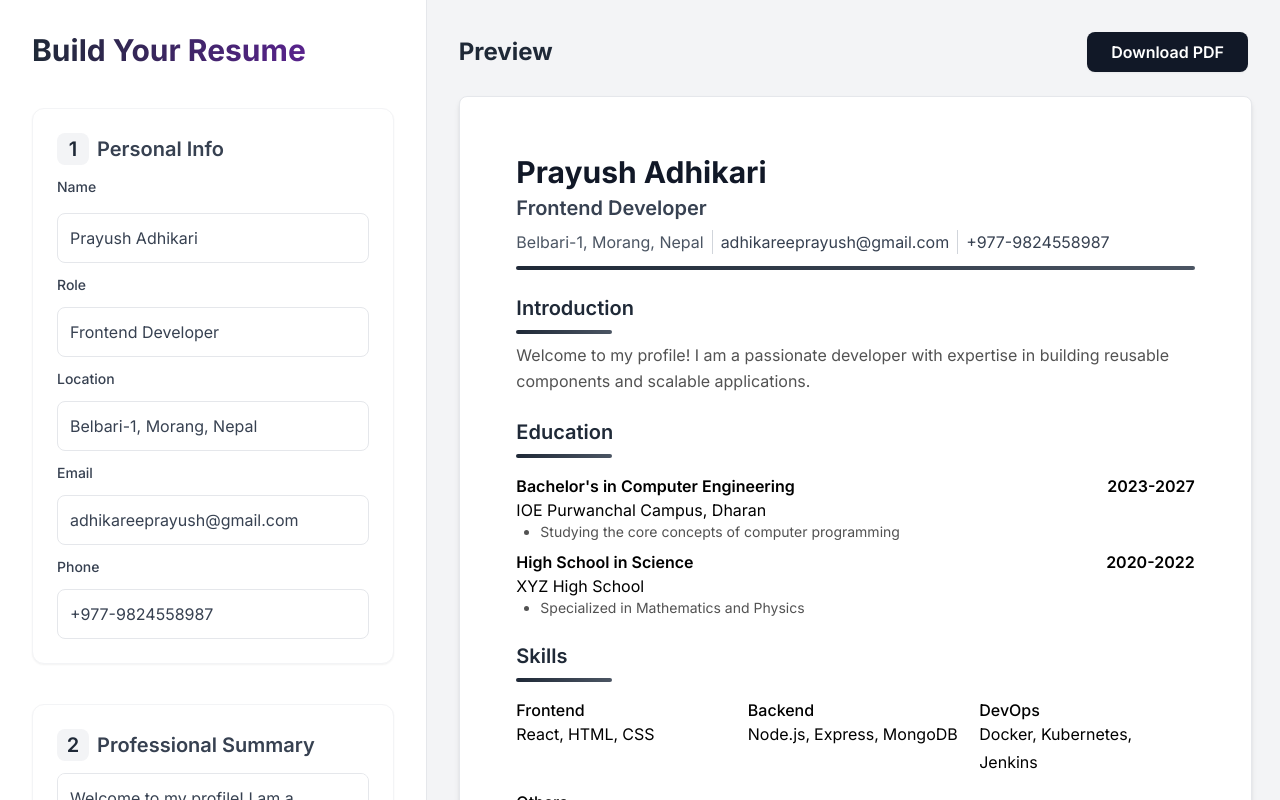
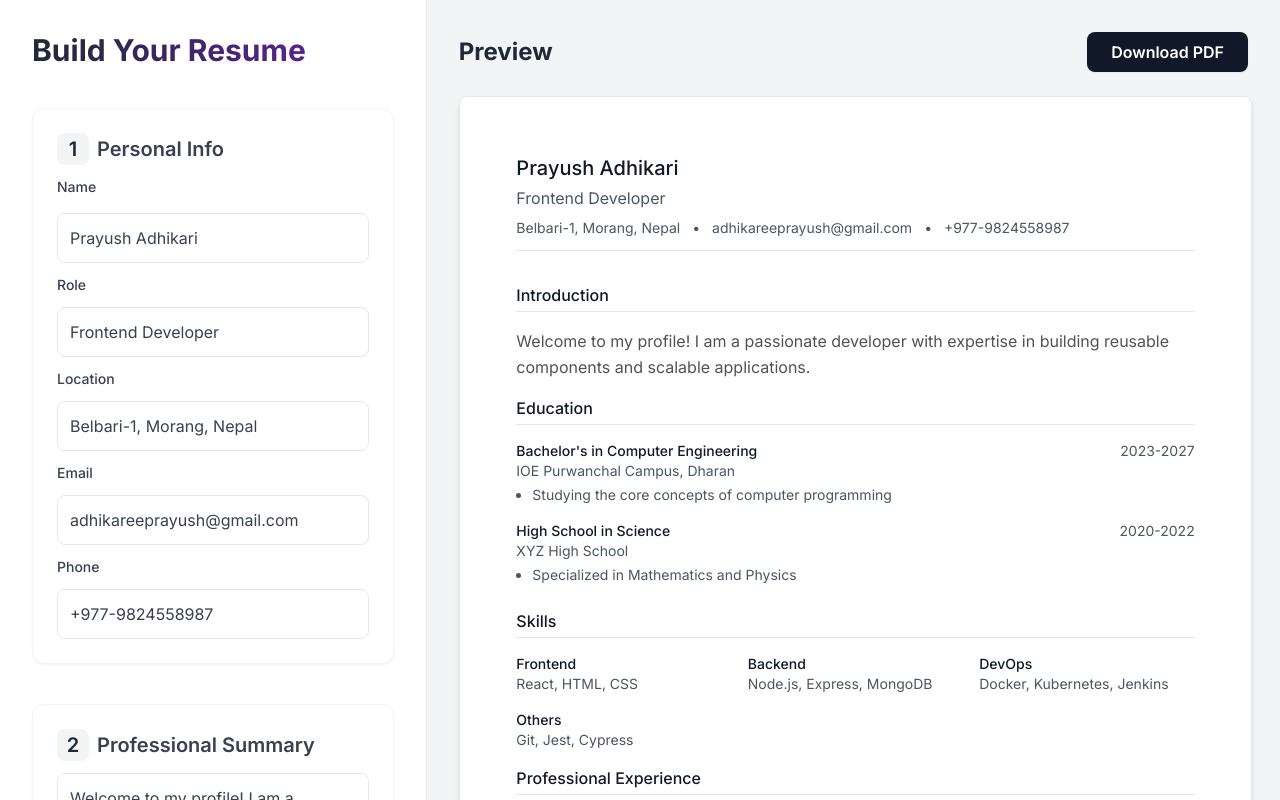
Before and after one commit to adhikareeprayush/Resume-Maker, a React (Vite) app: page / in a window 1280 px wide. Both pictures are taken after a click on the button "Get Started". Shown: the top 800 px of the page. Built offline with nearby package versions, Linux system fonts and the light colour scheme.

Commit message:
make adjustments in resume-design

```diff
--- a/src/components/BuildResume/BuildResume.tsx
+++ b/src/components/BuildResume/BuildResume.tsx
@@ -758,7 +758,7 @@ const BuildResume = () => {
         </div>
         <div
   id="resume-preview"
-  className="w-full max-w-[210mm] mx-auto bg-white border border-gray-200 shadow-lg rounded-lg p-8 flex flex-col gap-6 a4-size"
+  className="w-full max-w-[210mm] mx-auto bg-white border border-gray-200 shadow-lg rounded-lg p-6 flex flex-col gap-4 a4-size"
 >
   <div ref={headlineRef}>
     <Headline
--- a/src/components/Reuseable/EducationCard.tsx
+++ b/src/components/Reuseable/EducationCard.tsx
@@ -14,17 +14,17 @@ const EducationCard: React.FC<EducationCardProps> = ({
   details,
 }) => {
   return (
-    <div className="w-full flex flex-col md:flex-row md:justify-between gap-2">
+    <div className="w-full flex flex-col md:flex-row md:justify-between gap-1 mb-2">
       <div className="flex flex-col">
-        <span className="font-semibold text-base">{degree}</span>
-        <span className="text-md font-normal">{institution}</span>
-        <ul className="list-disc text-sm font-normal pl-6 text-neutral-600">
+        <span className="text-gray-900 text-sm font-medium">{degree}</span>
+        <span className="text-sm text-gray-600">{institution}</span>
+        <ul className="list-disc text-sm pl-4 text-gray-600 mt-1">
           {details.map((detail, index) => (
             <li key={index}>{detail}</li>
           ))}
         </ul>
       </div>
-      <span className="text-base font-semibold">{duration}</span>
+      <span className="text-sm text-gray-600">{duration}</span>
     </div>
   );
 };
--- a/src/components/Reuseable/ExperienceCard.tsx
+++ b/src/components/Reuseable/ExperienceCard.tsx
@@ -14,20 +14,18 @@ const ExperienceCard: React.FC<ExperienceCardProps> = ({
   details,
 }) => {
   return (
-    <div className="w-full flex flex-col md:flex-row md:justify-between gap-2 p-4 bg-gray-50 rounded-lg hover:bg-gray-100 transition-all duration-200">
+    <div className="w-full flex flex-col md:flex-row md:justify-between gap-1 mb-2">
       <div className="flex flex-col">
-        <span className="font-semibold text-base text-gray-800">
-          {position} <span className="text-gray-800">@</span> {company}
+        <span className="text-gray-900 text-sm font-medium">
+          {position} <span className="text-gray-600">@</span> {company}
         </span>
-        <ul className="list-disc text-sm font-normal pl-6 text-gray-800 mt-2 space-y-1">
+        <ul className="list-disc text-sm pl-4 text-gray-600 mt-1">
           {details.map((detail, index) => (
-            <li key={index} className="hover:text-gray-800 transition-colors">{detail}</li>
+            <li key={index}>{detail}</li>
           ))}
         </ul>
       </div>
-      <span className="text-sm font-medium text-gray-800 bg-gray-50 px-3 py-1 rounded-full h-fit">
-        {duration}
-      </span>
+      <span className="text-sm text-gray-600">{duration}</span>
     </div>
   );
 };
--- a/src/components/Reuseable/Headline.tsx
+++ b/src/components/Reuseable/Headline.tsx
@@ -16,24 +16,21 @@ const Headline: React.FC<HeadlineProps> = ({
   phone,
 }) => {
   return (
-    <div className="flex flex-col">
-      <h4 className="text-2xl md:text-3xl font-bold font-sans text-gray-900">{name}</h4>
-      <p className="font-sans text-lg md:text-xl text-gray-700 font-semibold mt-1">{role}</p>
-      <div className="flex flex-col sm:flex-row items-start sm:items-center gap-2 text-sm md:text-base mt-2 text-gray-600">
-        <span className="sm:pr-2 sm:border-r-[1px] sm:border-gray-300 flex items-center gap-1">
-          {location}
-        </span>
-        <a
-          href={`mailto:${email}`}
-          className="text-gray-700 hover:text-gray-900 transition-colors sm:pr-2 sm:border-r-[1px] sm:border-gray-300 flex items-center gap-1"
-        >
+    <div className="flex flex-col mb-4">
+      <h4 className="text-xl font-medium text-gray-900">{name}</h4>
+      <p className="text-base text-gray-600 mt-1">{role}</p>
+      <div className="flex flex-wrap items-center gap-x-3 gap-y-1 text-sm text-gray-600 mt-2">
+        <span>{location}</span>
+        <span>•</span>
+        <a href={`mailto:${email}`} className="hover:text-gray-900">
           {email}
         </a>
-        <a href={`tel:${phone}`} className="text-gray-700 hover:text-gray-900 transition-colors flex items-center gap-1">
+        <span>•</span>
+        <a href={`tel:${phone}`} className="hover:text-gray-900">
           {phone}
         </a>
       </div>
-      <div className="h-1 w-full bg-gradient-to-r from-gray-800 to-gray-600 mt-3 rounded-full"></div>
+      <div className="h-[1px] w-full bg-gray-200 mt-3"></div>
     </div>
   );
 };
--- a/src/components/Reuseable/ProjectCard.tsx
+++ b/src/components/Reuseable/ProjectCard.tsx
@@ -14,18 +14,18 @@ const ProjectCard: React.FC<ProjectCardProps> = ({
   details,
 }) => {
   return (
-    <div className="w-full flex flex-col md:flex-row md:justify-between gap-2">
+    <div className="w-full flex flex-col md:flex-row md:justify-between gap-1 mb-2">
       <div className="flex flex-col">
-        <span className="font-semibold text-base">
+        <span className="text-gray-900 text-sm font-medium">
           {name}, {company}
         </span>
-        <ul className="list-disc text-sm font-normal pl-6 text-neutral-600">
+        <ul className="list-disc text-sm pl-4 text-gray-600 mt-1">
           {details.map((detail, index) => (
             <li key={index}>{detail}</li>
           ))}
         </ul>
       </div>
-      <span className="text-base font-semibold">{duration}</span>
+      <span className="text-sm text-gray-600">{duration}</span>
     </div>
   );
 };
--- a/src/components/Reuseable/SectionHeader.tsx
+++ b/src/components/Reuseable/SectionHeader.tsx
@@ -4,10 +4,10 @@ interface SectionHeaderProps {
 
 const SectionHeader: React.FC<SectionHeaderProps> = ({ title }) => {
   return (
-    <>
-      <h5 className="text-xl font-semibold font-sans text-gray-800">{title}</h5>
-      <div className="h-1 w-24 bg-gradient-to-r from-gray-800 to-gray-600 rounded-full mb-2"></div>
-    </>
+    <div className="mb-2">
+      <h5 className="text-base font-medium text-gray-900">{title}</h5>
+      <div className="h-[1px] w-full bg-gray-200 mt-1"></div>
+    </div>
   );
 };
 
--- a/src/components/Reuseable/SkillCard.tsx
+++ b/src/components/Reuseable/SkillCard.tsx
@@ -7,16 +7,11 @@ interface SkillCardProps {
 
 const SkillCard: React.FC<SkillCardProps> = ({ skill, profiency }) => {
   return (
-    <div className="flex flex-col max-w-[300px]">
-      <h3 className="font-medium">{skill}</h3>
-      <ul className="flex items-center flex-wrap text-md gap-1">
-        {profiency.map((level, index) => (
-          <li key={index}>
-            {level}
-            {index == profiency.length - 1 ? "" : ","}
-          </li>
-        ))}
-      </ul>
+    <div className="flex flex-col">
+      <h3 className="text-sm font-medium text-gray-900">{skill}</h3>
+      <p className="text-sm text-gray-600">
+        {profiency.join(", ")}
+      </p>
     </div>
   );
 };
```
